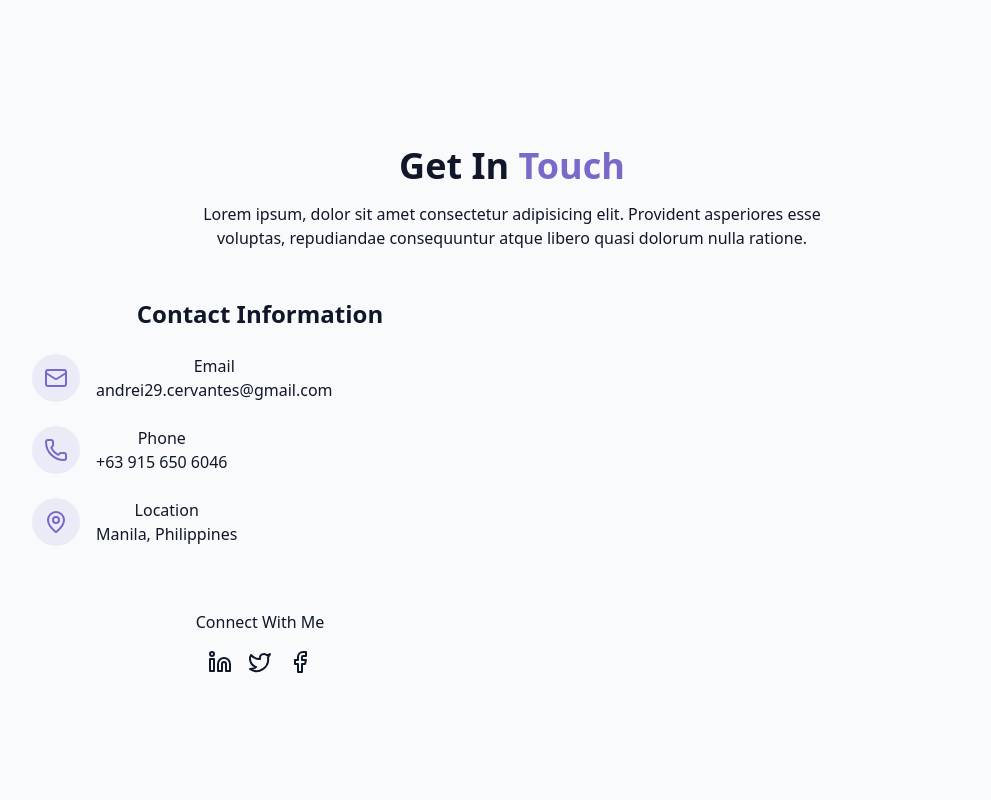
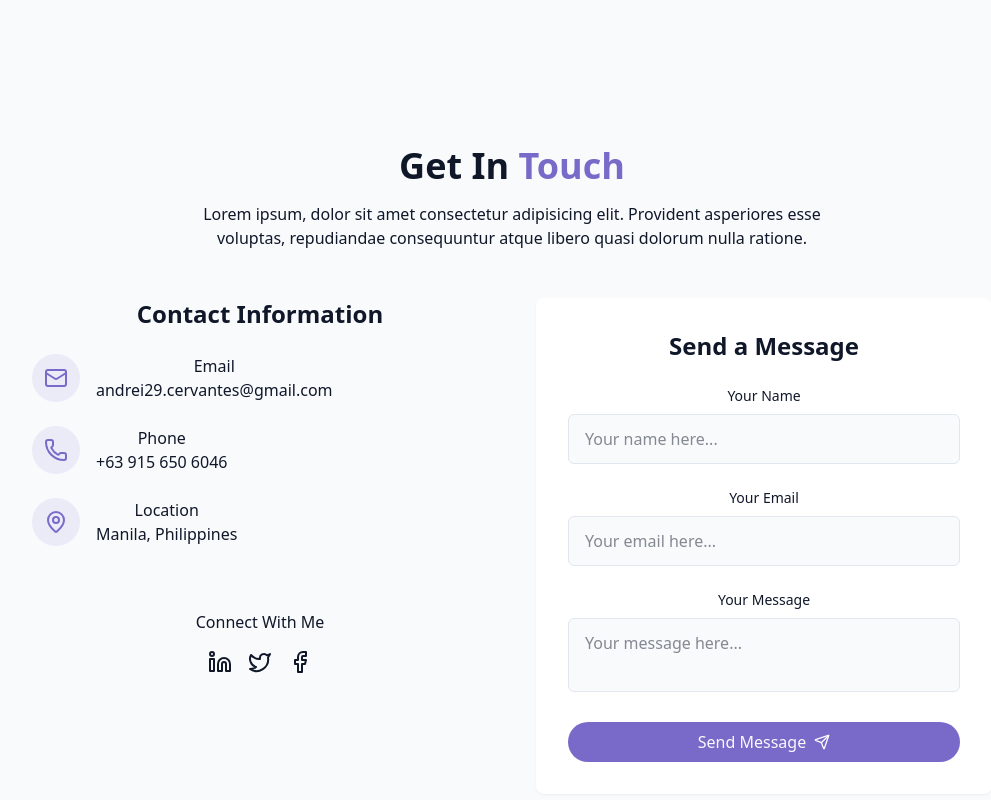
Before and after one commit to Andrei-Cervantes/portfolio, a React (Vite) app: page / in a window 1280 px wide. Shown: the part 3896-4696 px from the top of the page, without its empty margins (128-1119 px from the left). Before the commit the page ends 4666 px from the top, so only its background shows below. Built offline with nearby package versions, Linux system fonts and the light colour scheme.

Commit message:
add second half of ui for contact section

```diff
--- a/src/components/Sections/ContactsSection.tsx
+++ b/src/components/Sections/ContactsSection.tsx
@@ -1,4 +1,13 @@
-import { Facebook, Linkedin, Mail, MapPin, Phone, Twitter } from "lucide-react";
+import {
+  Facebook,
+  Linkedin,
+  Mail,
+  MapPin,
+  Phone,
+  Send,
+  Twitter,
+} from "lucide-react";
+import { cn } from "../../lib/utils";
 
 const ContactsSection = () => {
   return (
@@ -75,6 +84,70 @@ const ContactsSection = () => {
               </div>
             </div>
           </div>
+
+          <div className="bg-card p-8 rounded-lg shadow-xs">
+            <h3 className="text-2xl font-semibold mb-6">Send a Message</h3>
+
+            <form className="space-y-6">
+              <div>
+                <label
+                  className="block text-sm font-medium mb-2"
+                  htmlFor="name"
+                >
+                  Your Name
+                </label>
+                <input
+                  type="text"
+                  id="name"
+                  name="name"
+                  required
+                  className="w-full px-4 py-3 rounded-md border border-input bg-background focus:outline-hidden focus:ring-2 focus:ring-primary"
+                  placeholder="Your name here..."
+                />
+              </div>
+              <div>
+                <label
+                  className="block text-sm font-medium mb-2"
+                  htmlFor="email"
+                >
+                  Your Email
+                </label>
+                <input
+                  type="email"
+                  id="email"
+                  name="email"
+                  required
+                  className="w-full px-4 py-3 rounded-md border border-input bg-background focus:outline-hidden focus:ring-2 focus:ring-primary"
+                  placeholder="Your email here..."
+                />
+              </div>
+              <div>
+                <label
+                  className="block text-sm font-medium mb-2"
+                  htmlFor="message"
+                >
+                  Your Message
+                </label>
+                <textarea
+                  id="message"
+                  name="message"
+                  required
+                  className="w-full px-4 py-3 rounded-md border border-input bg-background focus:outline-hidden focus:ring-2 focus:ring-primary resize-none"
+                  placeholder="Your message here..."
+                />
+              </div>
+
+              <button
+                type="submit"
+                className={cn(
+                  "cosmic-button w-full flex items-center justify-center gap-2"
+                )}
+              >
+                Send Message
+                <Send size={16} />
+              </button>
+            </form>
+          </div>
         </div>
       </div>
     </section>
```
